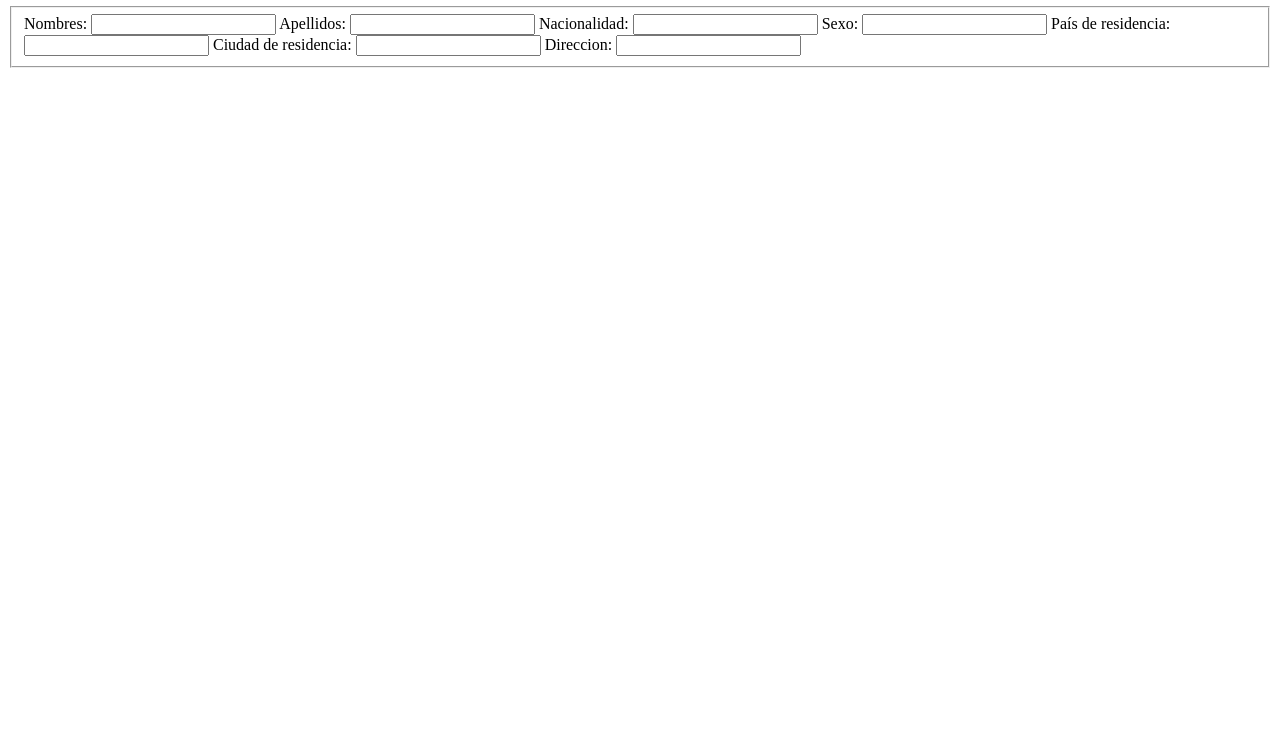
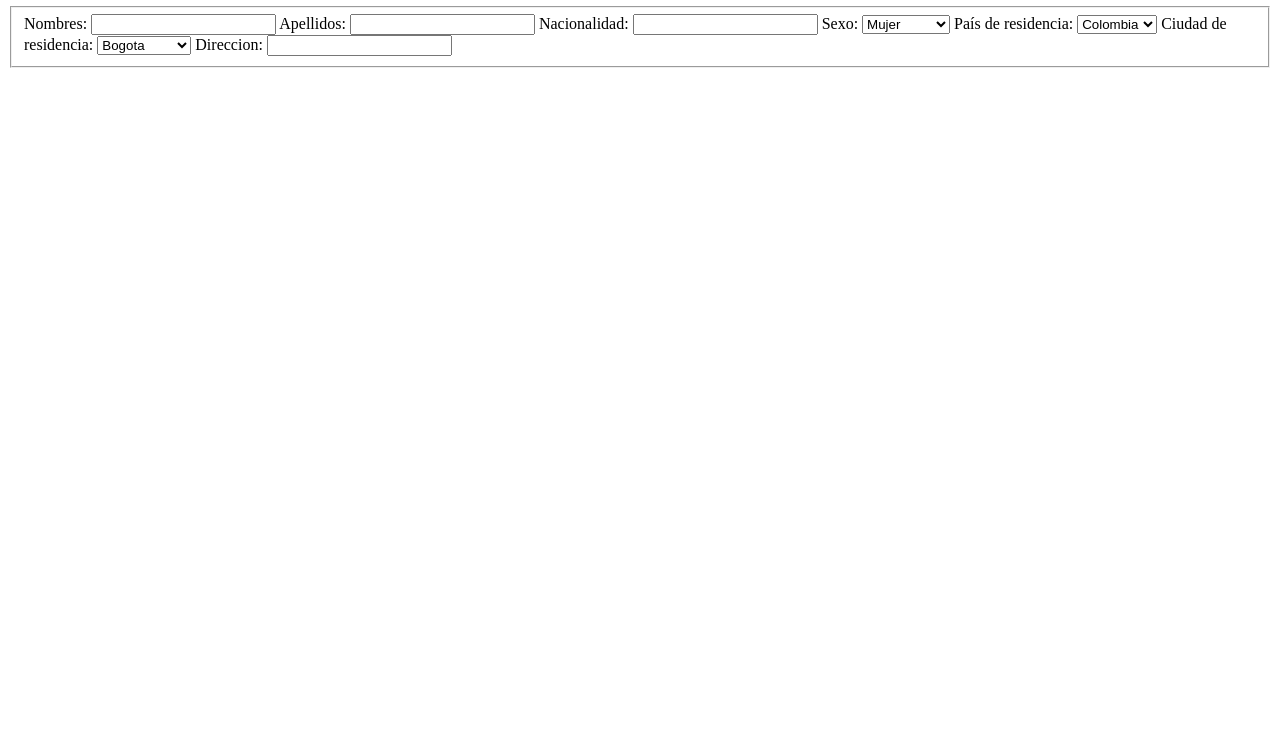
Before and after one commit to sxntixgxs/perfumeriaAcme, a plain HTML site: page html/datos-personales.html in a window 1280 px wide. Shown: the part 60-800 px from the top of the page. Drawn offline with Linux system fonts and the light colour scheme.

Commit message:
actualizacion

```diff
--- a/html/datos-personales.html
+++ b/html/datos-personales.html
@@ -15,13 +15,31 @@
             <input type="text" name="Nacionalidad">
 
             <label for="Sexo">Sexo: </label>
-            <input type="text" name="Sexo">
+            <select name="sexo" id="sexo">
+                <option value="Mujer">Mujer</option>
+                <option value="Mujer">Hombre</option>
+                <option value="Mujer">Otro</option>
+                <option value="Mujer">No informo</option>
+            </select>
 
             <label for="País de residencia">País de residencia: </label>
-            <input type="text" name="País de residencia">
+            <select name="paises" id="paises">
+                <option value="Colombia">Colombia</option>
+                <option value="USA">USA</option>
+                <option value="Argentina">Argentina</option>
+                <option value="Mexico">Mexico</option>
+                <option value="Brasil">Brasil</option>
+                <option value="Uruguay">Uruguay</option>
+                <option value="Canada">Canada</option>
+            </select>
 
             <label for="Ciudad de residencia">Ciudad de residencia: </label>
-            <input type="text" name="Ciudad de residencia">
+            <select name="ciudades" id="ciudades">
+                <option value="Bogota">Bogota</option>
+                <option value="Cali">Cali</option>
+                <option value="Barranquilla">Barranquilla</option>
+                <option value="Medellin">Medellin</option>
+            </select>
 
             <label for="Direccion">Direccion: </label>
             <input type="text" name="Direccion">
```
